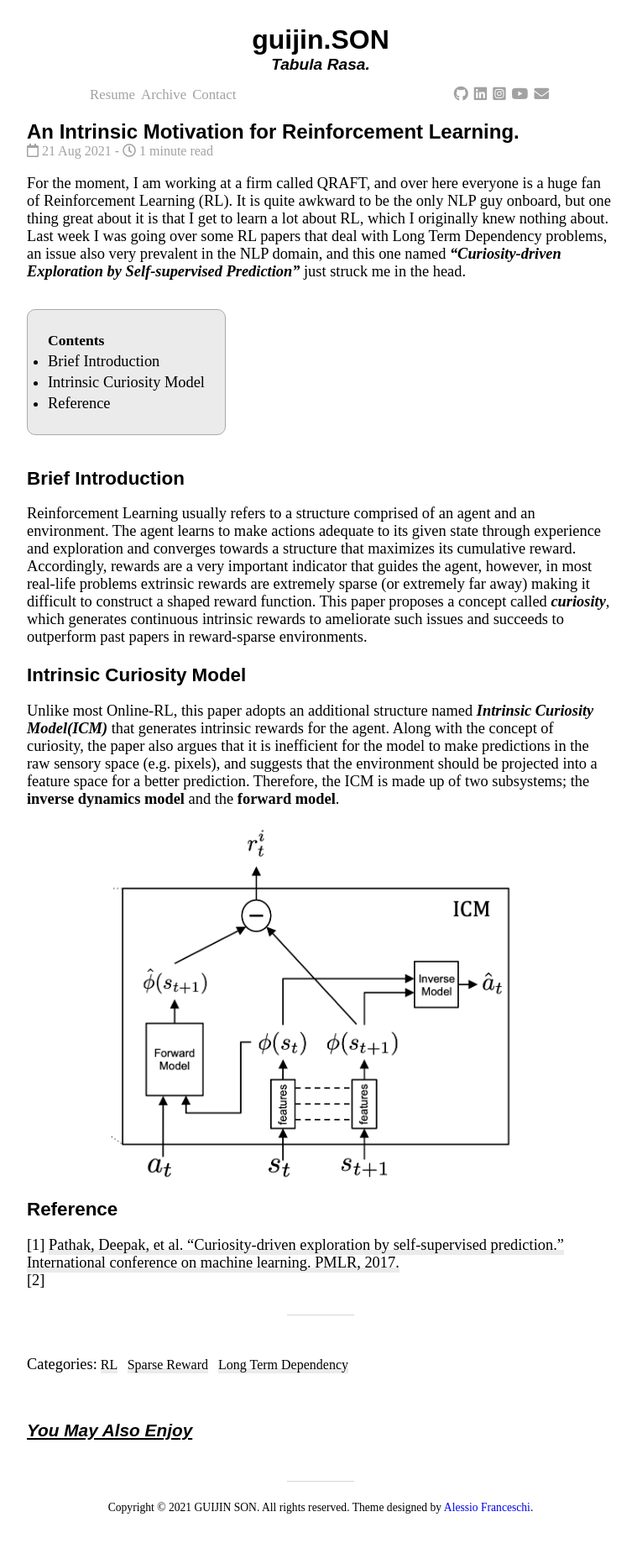
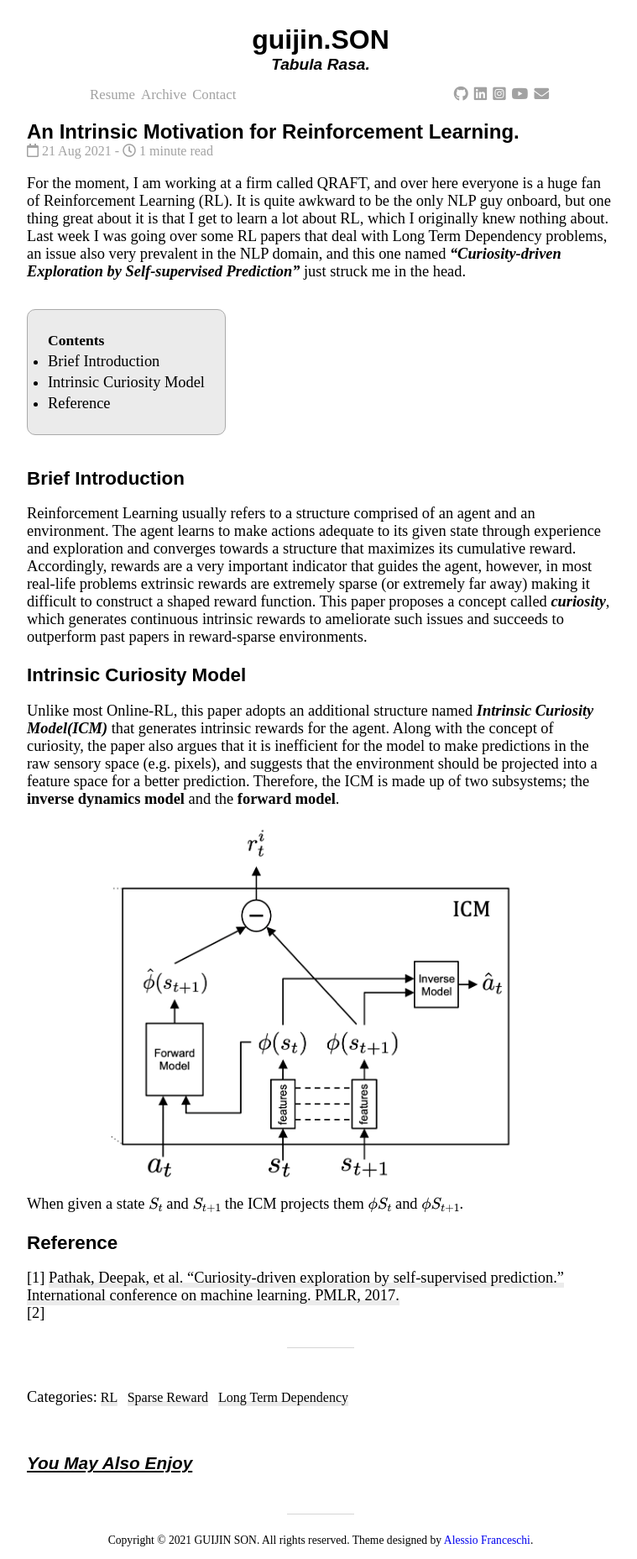
Before and after one commit to guijinSON/guijinSON.github.io, a Jekyll site: the page built from _posts/2021-08-21- An Intrinsic Motivation for Reinforcement Learning.md, in a window 1280 px wide. Shown: the whole page at 84% size, without its empty margins (258-1017 px from the left). Built offline with Jekyll 4.4.1, drawn with Linux system fonts in a browser that asks for light colours; nearby versions of some CDN libraries; comment, search, counter and statistics services are not loaded; before the commit the page ends 1817 px from its top, so only the background shows below that.

Commit message:
Update 2021-08-21- An Intrinsic Motivation for Reinforcement Learning.md

```diff
--- a/_posts/2021-08-21- An Intrinsic Motivation for Reinforcement Learning.md
+++ b/_posts/2021-08-21- An Intrinsic Motivation for Reinforcement Learning.md
@@ -21,6 +21,8 @@ Unlike most Online-RL, this paper adopts an additional structure named **_Intrin
 
 <image src="https://raw.githubusercontent.com/guijinSON/guijinSON.github.io/master/assets/img/An%20Intrinsic%20Motivation%20for%20Reinforcement%20Learning/icm.png" width=500px />
 
+When given a state \\(S_t \\) and \\(S_{t+1} \\) the ICM projects them \\(\phi{S_t} \\) and  \\(\phi{S_{t+1}} \\).
+
 ### Reference
 
 \[1] [Pathak, Deepak, et al. "Curiosity-driven exploration by self-supervised prediction." International conference on machine learning. PMLR, 2017.](https://arxiv.org/abs/1705.05363)
```
